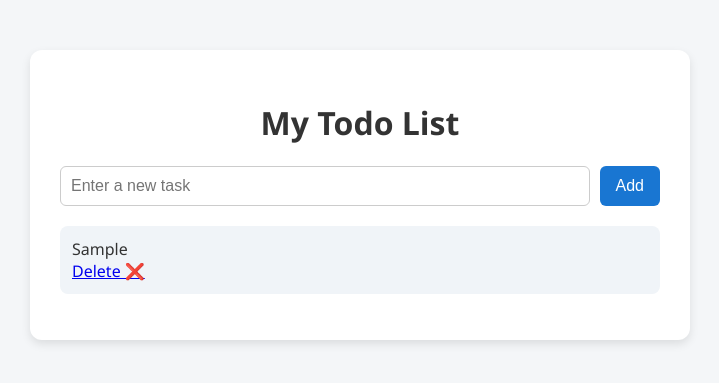
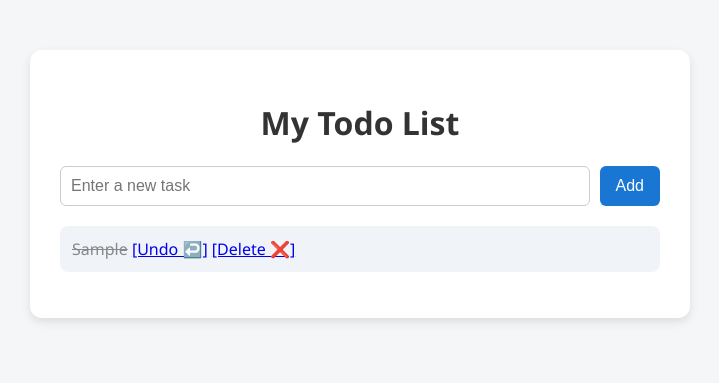
Before and after one commit to ivanovrolls/FlaskToDo, a Flask app: page / in a window 1280 px wide. Shown: the top 383 px of the page, without its empty margins (280-999 px from the left). Run offline with Flask 3, Linux system fonts and the light colour scheme; tables that the repository leaves empty hold one stand-in row (values such as "Sample post").

Commit message:
Added functionality to mark a task as completed, and unmark it

```diff
--- a/app.py
+++ b/app.py
@@ -20,7 +20,7 @@ def add():
     task = request.form['task']
     if task:
         conn = get_db_connection()
-        conn.execute('INSERT INTO todos (task) VALUES (?)', (task,))
+        conn.execute('INSERT INTO todos (task, completed) VALUES (?,?)', (task,0))
         conn.commit()
         conn.close()
     return redirect(url_for('index'))
@@ -33,8 +33,18 @@ def delete(id):
     conn.close()
     return redirect(url_for('index'))
 
+@app.route('/complete/<int:id>')
+def complete(id):
+    conn = get_db_connection()
+    current = conn.execute('SELECT completed FROM todos WHERE id = ?', (id,)).fetchone()
+    new_value = 0 if current['completed'] else 1
+    conn.execute('UPDATE todos SET completed = ? WHERE id = ?', (new_value, id))
+    conn.commit()
+    conn.close()
+    return redirect(url_for('index'))
+
 if __name__ == '__main__':
     conn = get_db_connection()
-    conn.execute('CREATE TABLE IF NOT EXISTS todos (id INTEGER PRIMARY KEY, task TEXT)')
+    conn.execute('CREATE TABLE IF NOT EXISTS todos (id INTEGER PRIMARY KEY, task TEXT, completed INTEGER DEFAULT 0)')
     conn.close()
     app.run(debug=True)
--- a/static/style.css
+++ b/static/style.css
@@ -62,3 +62,8 @@ li {
     border-radius: 8px;
     color: #333;
 }
+
+.completed {
+    text-decoration: line-through;
+    color: #888;
+}
--- a/templates/index.html
+++ b/templates/index.html
@@ -16,7 +16,16 @@
 
         <ul>
             {% for todo in todos %} <!-- for each task in todo list -->
-                <li>{{ todo.task }} <br> <a href="/delete/{{ todo.id }}">Delete ❌</a><!--an option to delete it--></li>
+                <li>
+                    <span class="{% if todo.completed %}completed{% endif %}">{{ todo.task }}</span>
+                    {% if todo['completed'] %}
+                        <a href="{{ url_for('complete', id=todo.id) }}">[Undo ↩️]</a>
+                    {% else %}
+                        <a href="{{ url_for('complete', id=todo.id) }}">[Mark as complete ✅]</a>
+                    {% endif %}
+
+                    <a href="{{ url_for('delete', id=todo.id) }}">[Delete ❌]</a>
+                </li>
             {% endfor %}
         </ul>
     </div>
```
